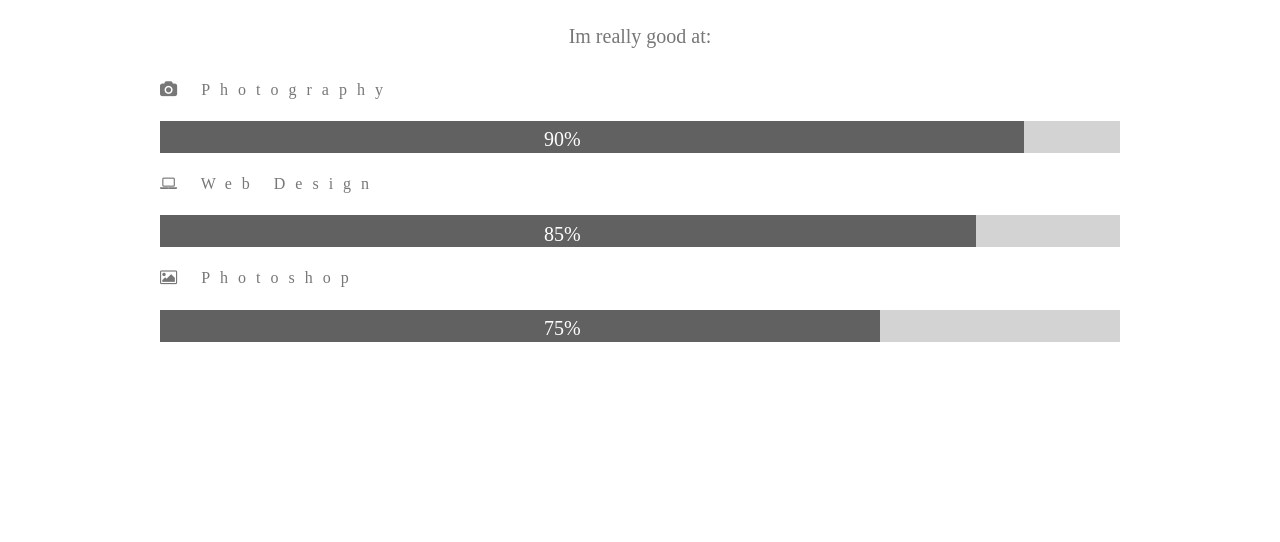
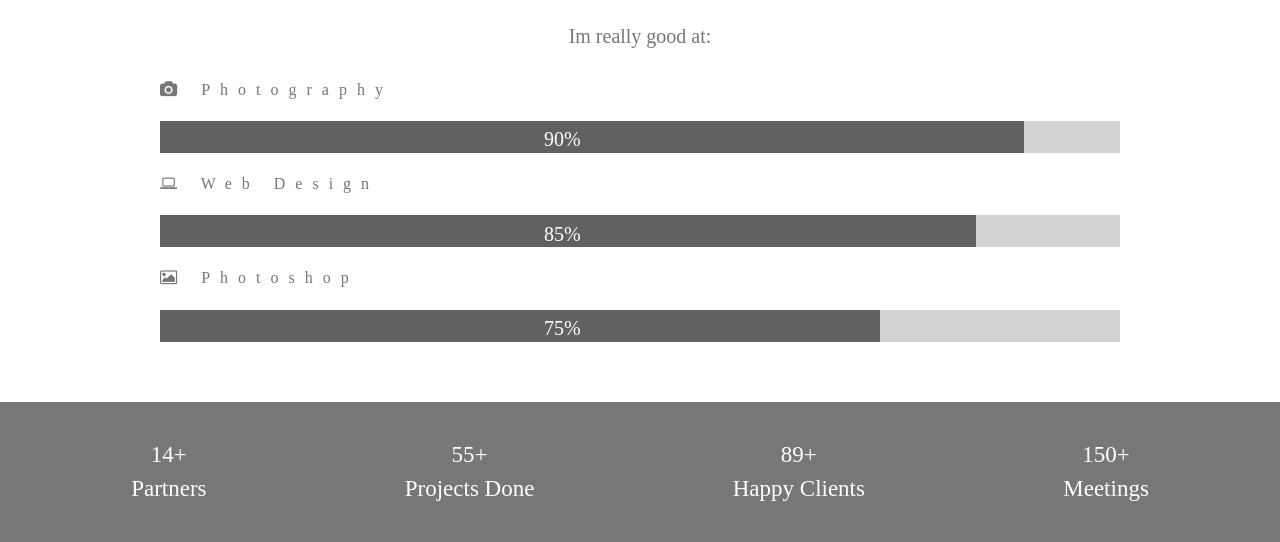
Before and after one commit to kngcl/parallax, a plain HTML site: page index.html in a window 1280 px wide. Shown: the part 1174-1716 px from the top of the page. Before the commit the page ends 1523 px from the top, so only its background shows below. Drawn offline with Linux system fonts and the light colour scheme.

Commit message:
add testimonial section plus content

```diff
--- a/assets/styles/style.css
+++ b/assets/styles/style.css
@@ -141,3 +141,16 @@
     margin-left: 30vw;
     font-size: 20px;
   }
+  /* testimonials */
+  .testimonials-content {
+    display: grid;
+    grid-template-columns: auto auto auto auto;
+    background-color: #777;
+    color: #fff;
+    padding-left: 10px;
+    font-size: 23px;
+    margin-top: 60px;
+    text-align: center;
+    line-height: 0.5;
+    padding: 1.5rem 2rem;
+  }
--- a/index.html
+++ b/index.html
@@ -67,6 +67,27 @@
                 </div>
             </div>
         </section>
+         <!-- testimanials -->
+         <section class="testimonials">
+            <div class="testimonials-content">
+                <div class="partners">
+                    <p>14+</p>
+                    <p> Partners</p>
+                </div>
+                <div class="project-done">
+                    <p>55+</p>
+                    <p>Projects Done</p>
+                </div>
+                <div class="happy-clients">
+                    <p>89+</p>
+                    <p>Happy Clients</p>
+                </div>
+                <div class="meetings">
+                    <p>150+</p>
+                    <p>Meetings</p>
+               </div>
+            </div>
+        </section>
     </main>
     </body>
 </html>
```
